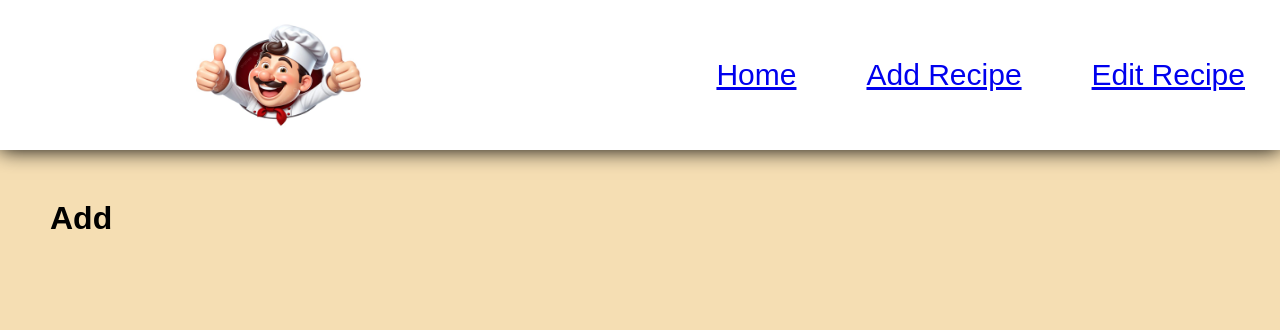
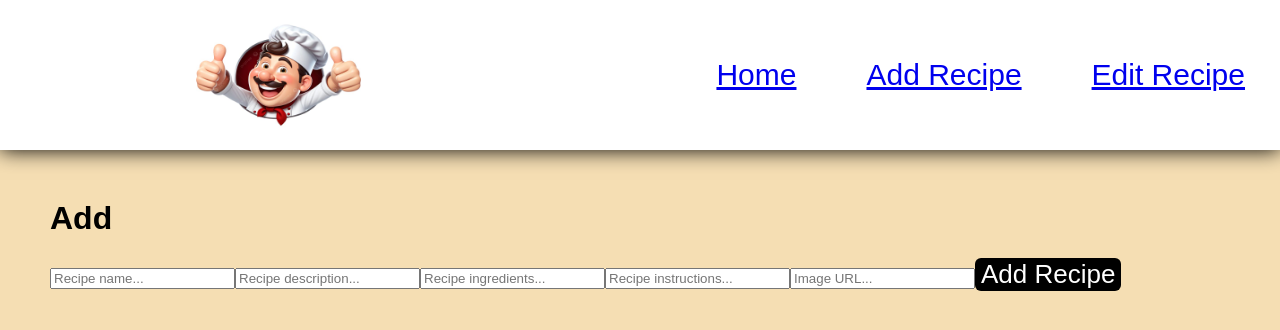
Before and after one commit to KenRobertOchieng/RECIPE-APP-, a React (Vite) app: page /add in a window 1280 px wide. Shown: the top 330 px of the page. Built offline with nearby package versions, Linux system fonts and the light colour scheme; data requests are answered from the project's data file.

Commit message:
complete project

```diff
--- a/src/pages/AddRecipe.jsx
+++ b/src/pages/AddRecipe.jsx
@@ -1,8 +1,33 @@
-import React from "react"
-function AddRecipe(){
+import React, { useState } from "react"
+
+
+function AddRecipe({onAddRecipe}){
+    const [name,setName]=useState('')
+    const [description,setDescription]=useState('')
+    const [ingredients,setIngredients]=useState('')
+    const [instructions,setInstructions]=useState('')
+    const [imageUrl, setImageUrl] = useState("");
+    function handleSubmit(e){
+        e.preventDefault()
+        onAddRecipe({name,description,ingredients,instructions})
+        setName("")
+        setDescription("")
+        setIngredients("")
+        setInstructions("")
+        setImageUrl("");
+
+    }
     return(
         <div className="my-add">
             <h1>Add</h1>
+            <form onSubmit={handleSubmit}>
+                <input type="text" placeholder="Recipe name..." value={name} onChange={e=> setName(e.target.value)}/>
+                <input type="text" placeholder="Recipe description..."value={description} onChange={e=>setDescription(e.target.value)} />
+                <input type="text" placeholder="Recipe ingredients..." value={ingredients} onChange={e=>setIngredients(e.target.value)} />
+                <input type="text" placeholder="Recipe instructions..." value={instructions} onChange={e=>(setInstructions(e.target.value))}/>
+                <input type="text" placeholder="Image URL..." value={imageUrl} onChange={e => setImageUrl(e.target.value)}/>
+                <button type="submit">Add Recipe</button>
+            </form>
         </div>
     )
 }
--- a/src/pages/Home.jsx
+++ b/src/pages/Home.jsx
@@ -1,5 +1,7 @@
 import React from "react"
 import { useNavigate } from "react-router-dom"
+import AddRecipe from "./AddRecipe"
+
 function Home({recipes}){
 
     const navigate=useNavigate()
@@ -16,6 +18,7 @@ function Home({recipes}){
                 <button onClick={handleViewClick}>View Recipe</button>
                 <button>Edit Recipe</button>
                 <button>Delete Recipe</button>
+                <AddRecipe onAddRecipe={handleAddRecipe} />
                 </div>
             </div>
         )
```
